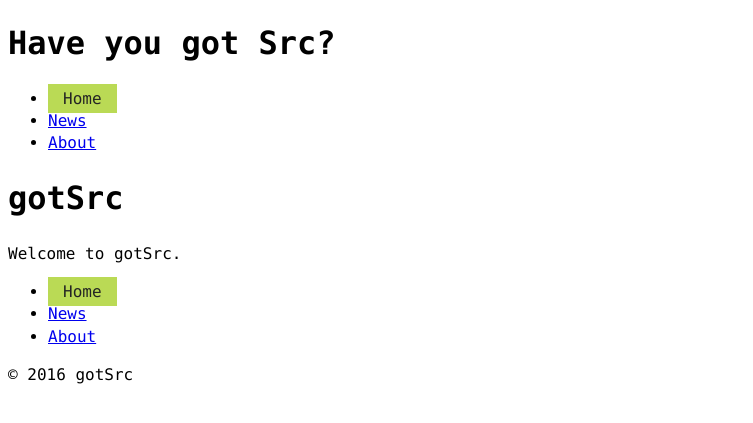
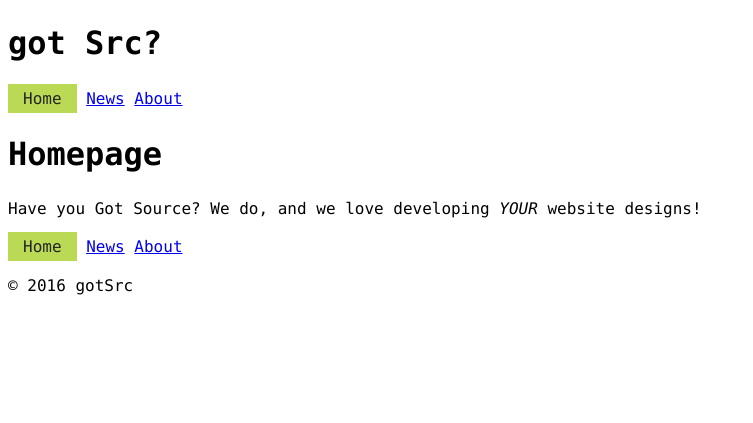
Before and after one commit to pchater/gotsrc-github, a Jekyll site: the page built from index.html, in a window 1280 px wide. Shown: the top 423 px of the page, without its empty margins (0-753 px from the left). Built offline with Jekyll 4.4.1, drawn with Linux system fonts in a browser that asks for light colours; Markdown is read by kramdown in place of the engine named in the settings.

Commit message:
Made the navigation inline, updated the default index with some homepage blurb.

```diff
--- a/_includes/nav.html
+++ b/_includes/nav.html
@@ -1,5 +1,5 @@
 	<nav>
-		<ul>
+		<ul class="nav {{include.navclass}}">
 			<li><a href="{{site.baseurl}}/index.html" class="{% if page.url == '/' %}current{% endif %}">Home</a></li>
 			<li><a href="{{site.baseurl}}/news.html" class="{% if page.url == '/news.html' %}current{% endif %}">News</a></li>
 			<li><a href="{{site.baseurl}}/about.html" class="{% if page.url == '/about.html' %}current{% endif %}">About</a></li>
--- a/_layouts/default.html
+++ b/_layouts/default.html
@@ -8,14 +8,14 @@
 <body>
 
 <header>
-	<h1>Have you got Src?</h1>
-	{% include nav.html %}
+	<h1>got Src?</h1>
+	{% include nav.html navclass='nav-head' %}
 </header>
 
 {{content}}
 
 <footer>
-	{% include nav.html %}
+	{% include nav.html navclass='nav-foot' %}
 	<p>&copy; 2016 gotSrc</p>
 </footer>
 </body>
--- a/about.html
+++ b/about.html
@@ -1,7 +1,5 @@
 ---
 layout: default
 ---
-
 <h1>About Us</h1>
-
-Ooooh whoop di fucking do!
+<p>Ooooh whoop di fucking do!</p>
--- a/css/common.css
+++ b/css/common.css
@@ -15,3 +15,16 @@ html {
 	background-color: #242424;
 	color: #bada55;
 }
+
+.nav {
+	margin: 0;
+	padding: 0;
+	list-style-type: none;
+}
+
+.nav > li {
+	display: inline-block;
+}
+
+.nav-head { color: #bada55; }
+.nav-foot { color: #666666; }
--- a/index.html
+++ b/index.html
@@ -1,5 +1,5 @@
 ---
 layout: default
 ---
-<h1>gotSrc</h1>
-<p>Welcome to gotSrc.</p>
+<h1>Homepage</h1>
+<p>Have you Got Source? We do, and we love developing <em>YOUR</em> website designs!</p>
--- a/news.html
+++ b/news.html
@@ -1,7 +1,5 @@
 ---
 layout: default
 ---
-
 <h1>News</h1>
-
-Oooh well hello! I see a bug!
+<p>No bugs coming along nicely!</p>
```
